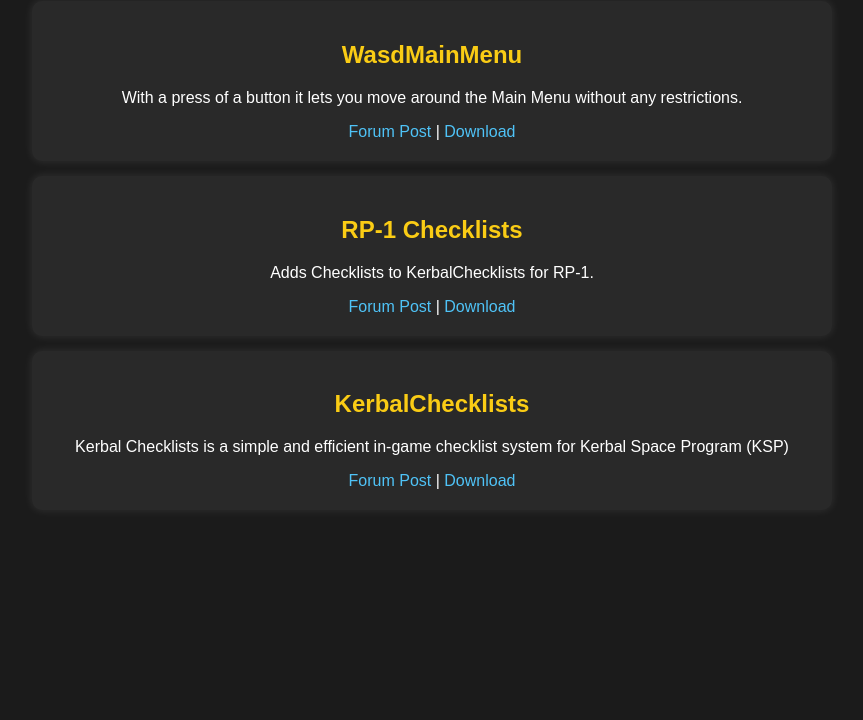
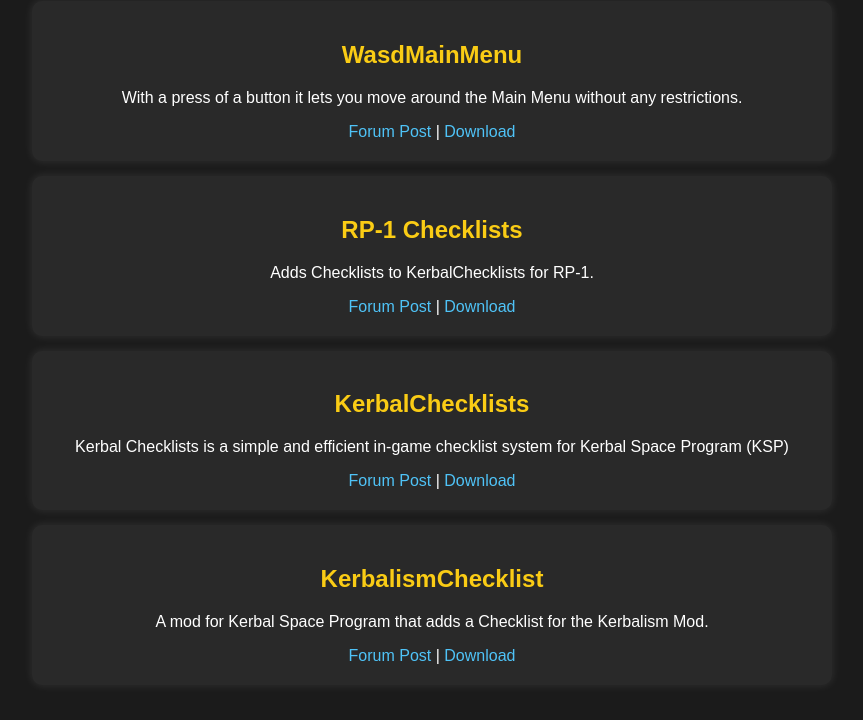
Before and after one commit to averageksp/Mods, a plain HTML site: page index.html in a window 1280 px wide. Shown: the part 99-819 px from the top of the page, without its empty margins (208-1071 px from the left). Drawn offline with Linux system fonts and the light colour scheme.

Commit message:
Update index.html

```diff
--- a/index.html
+++ b/index.html
@@ -63,6 +63,12 @@
             <p>Kerbal Checklists is a simple and efficient in-game checklist system for Kerbal Space Program (KSP)</p>
             <a href="https://forum.kerbalspaceprogram.com/topic/227552-112x-kerbalchecklists">Forum Post</a> | <a href="https://spacedock.info/mod/3855/KerbalChecklists">Download</a>
         </div>
+
+        <div class="mod-card" onclick="redirectTo('https://forum.kerbalspaceprogram.com/topic/227552-112x-kerbalchecklists')">
+            <h2>KerbalismChecklist</h2>
+            <p>A mod for Kerbal Space Program that adds a Checklist for the Kerbalism Mod.</p>
+            <a href="https://forum.kerbalspaceprogram.com/topic/227837-112x-kerbalism-checklist">Forum Post</a> | <a href="https://spacedock.info/mod/3881/Kerbalism%20Checklist">Download</a>
+        </div>
     </div>
 </body>
 </html>
```
